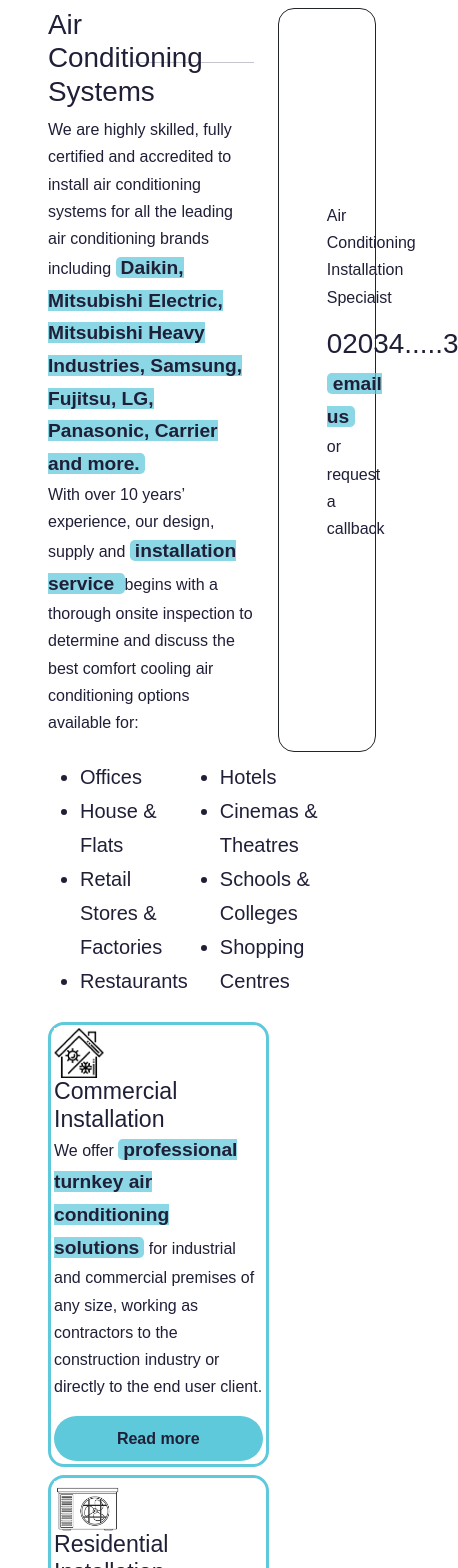
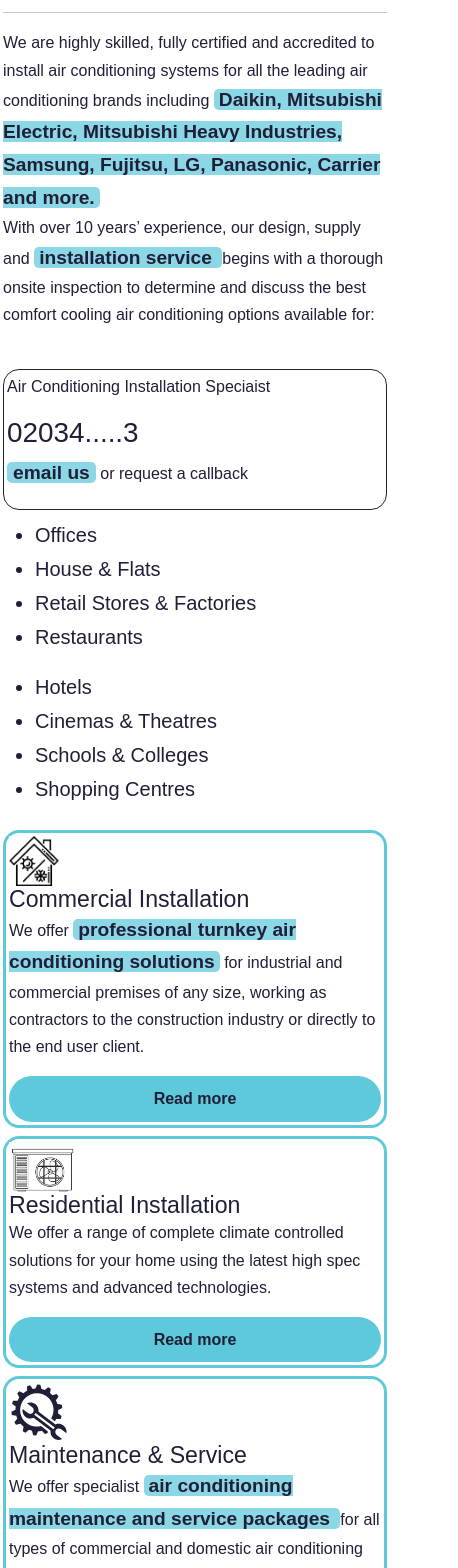
Before and after one commit to mrkamin/theukeverest.co.uk-react, a React (Create React App) app: page /air-conditioning in a window 390 px wide. Shown: the part 432-2000 px from the top of the page, 458 px wide, since content can reach past the window. Built offline with nearby package versions, Linux system fonts and the light colour scheme; a web font is replaced by a local one.

Commit message:
make the app responsive

```diff
--- a/src/components/AirConditioning/AirConditioningSys.js
+++ b/src/components/AirConditioning/AirConditioningSys.js
@@ -15,7 +15,7 @@ import { GiAutoRepair } from "react-icons/gi";
 
 const AirConditioningSys = () => {
   return (
-    <div className="p-5 d-flex flex-column gap-2">
+    <div className="air-cond-sys-main-cont p-5 d-flex flex-column gap-2">
       <div className="air-cond-sys-cont gap-4">
         <div className="">
           <div className=" air-cond-sys-heading align-items-center">
@@ -37,7 +37,7 @@ const AirConditioningSys = () => {
             conditioning options available for:
           </p>
         </div>
-        <div className=" px-5 d-flex flex-column justify-content-center border border-dark rounded-4">
+        <div className="air-cond-sys-contact-info px-5 d-flex flex-column justify-content-center border border-dark rounded-4">
           <p>Air Conditioning Installation Speciaist</p>
           <h1>02034.....3</h1>
           <p>
@@ -50,18 +50,18 @@ const AirConditioningSys = () => {
           </p>
         </div>
       </div>
-      <div className="d-flex  fs-5">
+      <div className="air-cond-sys-list d-flex fs-5">
         <ul className="w-75">
-          <li>Offices</li>
-          <li>House & Flats</li>
-          <li>Retail Stores & Factories</li>
-          <li>Restaurants</li>
+          <li className="air-cond-sys-list-item">Offices</li>
+          <li className="air-cond-sys-list-item">House & Flats</li>
+          <li className="air-cond-sys-list-item">Retail Stores & Factories</li>
+          <li className="air-cond-sys-list-item">Restaurants</li>
         </ul>
         <ul className="w-100">
-          <li>Hotels</li>
-          <li>Cinemas & Theatres</li>
-          <li>Schools & Colleges</li>
-          <li>Shopping Centres</li>
+          <li className="air-cond-sys-list-item">Hotels</li>
+          <li className="air-cond-sys-list-item">Cinemas & Theatres</li>
+          <li className="air-cond-sys-list-item">Schools & Colleges</li>
+          <li className="air-cond-sys-list-item">Shopping Centres</li>
         </ul>
       </div>
       <div className="cart-items d-flex flex-column text-center p-3 gap-3 w-75">
--- a/src/components/AirConditioning/aircondbanner.css
+++ b/src/components/AirConditioning/aircondbanner.css
@@ -1,8 +1,8 @@
-.air-cond-banner img  {
+.air-cond-banner img {
   width: 100% !important;
   height: 300px;
   object-fit: cover;
-    background-color:aquamarine ;
+  background-color: aquamarine;
 }
 
 .air-cond-overlay {
@@ -15,17 +15,13 @@
 .air-cond-heading {
   top: 150px;
   text-align: center !important;
-
 }
 
 .air-cond-sys-cont {
   display: grid;
   grid-template-columns: 70% 30%;
 }
-.air-cond-sys-heading {
-    display: grid;
-    grid-template-columns: 40% 60%;
-}
+
 
 .air-cond-projects {
   display: grid;
@@ -39,11 +35,54 @@
 }
 
 .air-cart-item svg {
-    height: 80px;
-    width: 80px;
+  height: 60px;
+  width: 60px;
 }
 
 .air-cond-projects img {
   object-fit: cover;
   width: 100%;
 }
+
+.air-cond-sys-list-item:hover {
+    background-color: #5dc8db73;
+  }
+
+@media screen and (max-width: 991px) {
+  .air-cond-sys-cont {
+    grid-template-columns: 1fr !important;
+  }
+
+  .air-cond-sys-list {
+    flex-direction: column;
+  }
+
+  .cart-items {
+    width: 100% !important;
+  }
+  .air-cart-item {
+    display: grid;
+    grid-template-columns: 1fr;
+  }
+  .air-cond-projects {
+    display: grid;
+    grid-template-columns: repeat(2, 1fr);
+    gap: 10px;
+  }
+}
+
+@media screen and (max-width: 600px) {
+    .air-cond-sys-main-cont {
+        padding: 3px !important;
+    }
+
+    .air-cond-sys-contact-info {
+        padding: 3px !important;
+    }
+
+    .air-cond-projects {
+        display: grid;
+        grid-template-columns: repeat(1, 1fr);
+        gap: 10px;
+      }
+}
--- a/src/components/hero/home.css
+++ b/src/components/hero/home.css
@@ -78,7 +78,7 @@
   }
 }
 
-@media screen and (max-width: 992px) {
+@media screen and (max-width: 991px) {
   .cart-container {
     display: grid;
     grid-template-columns: 1fr;
```
Lines whose indentation alone changed are shown as unchanged.
